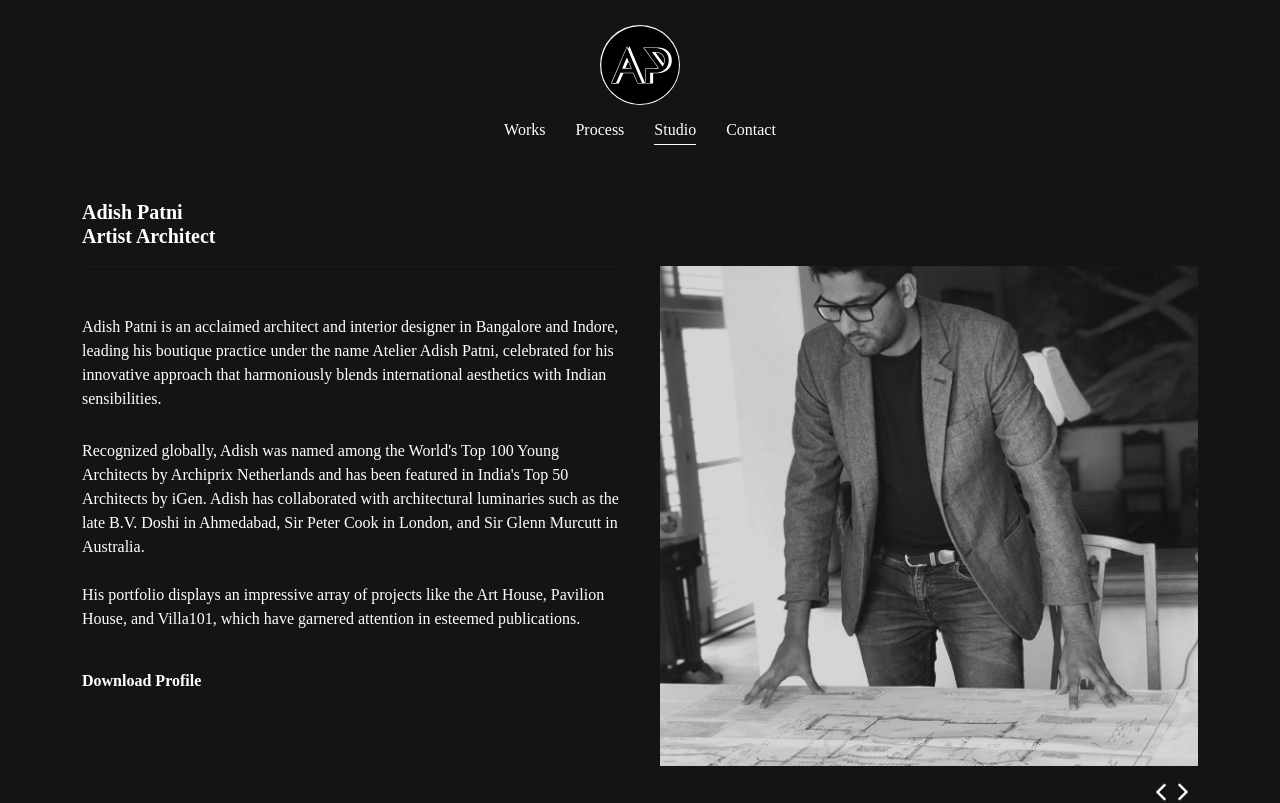
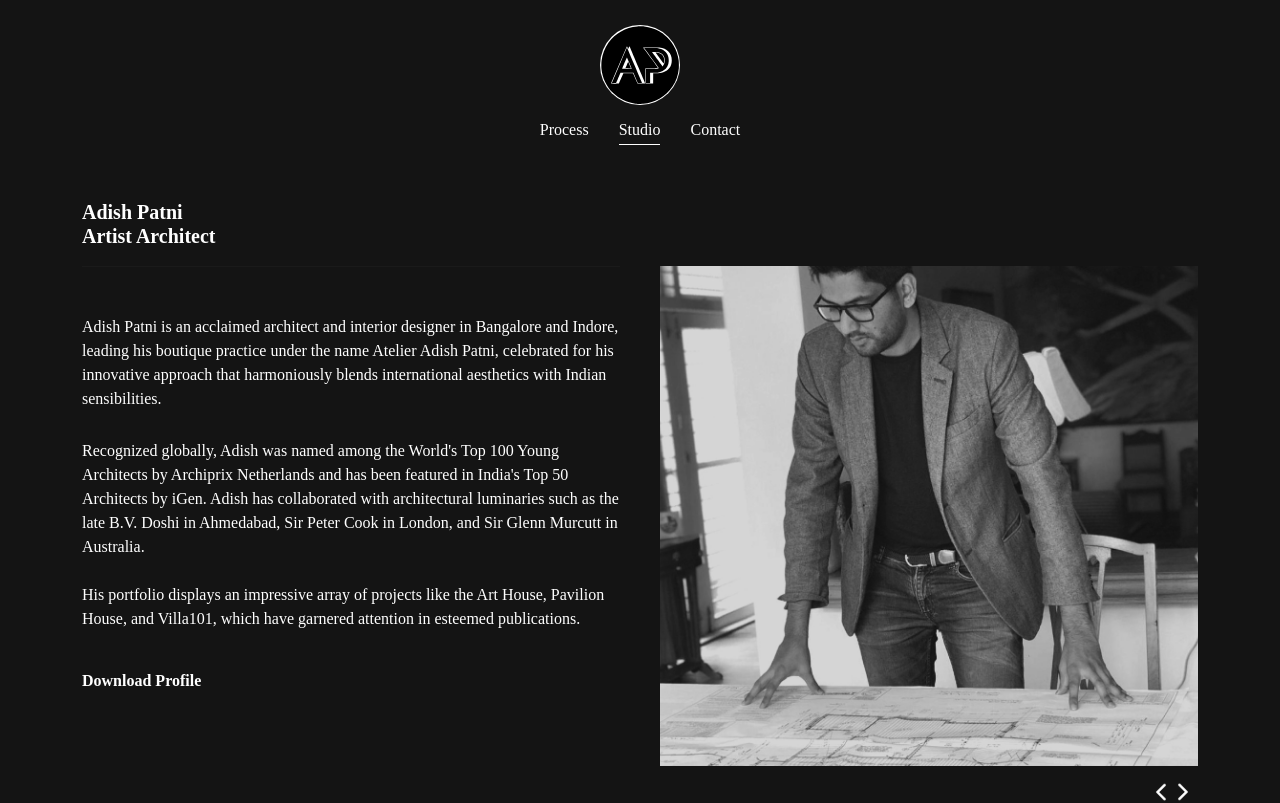
Before and after one commit to BhushanPungliya/Adishpatni, a React (Create React App) app: page /#/office in a window 1280 px wide. Shown: the top 803 px of the page. Built offline with nearby package versions, Linux system fonts and the light colour scheme; a web font is replaced by a local one.

Commit message:
Remove commented-out link for "Works" in Header component

```diff
--- a/src/components/header/Header.jsx
+++ b/src/components/header/Header.jsx
@@ -7,7 +7,7 @@ function Header() {
   return (
     <>
       <header>
-        <Link className={pathName.pathname === "/works" ? "active" : "header-item" && pathName.pathname === "/list" ? "active" : "header-item"} to="/works">Works</Link>
+        {/* <Link className={pathName.pathname === "/works" ? "active" : "header-item" && pathName.pathname === "/list" ? "active" : "header-item"} to="/works">Works</Link> */}
         <Link className={pathName.pathname === "/process" ? "active" : "header-item"} to="/process">Process</Link>
         <Link className={pathName.pathname === "/office" ? "active" : "header-item"} to="/office">Studio</Link>
         <Link className={pathName.pathname === "/contact" ? "active" : "header-item"} to="/contact">Contact</Link>
```
